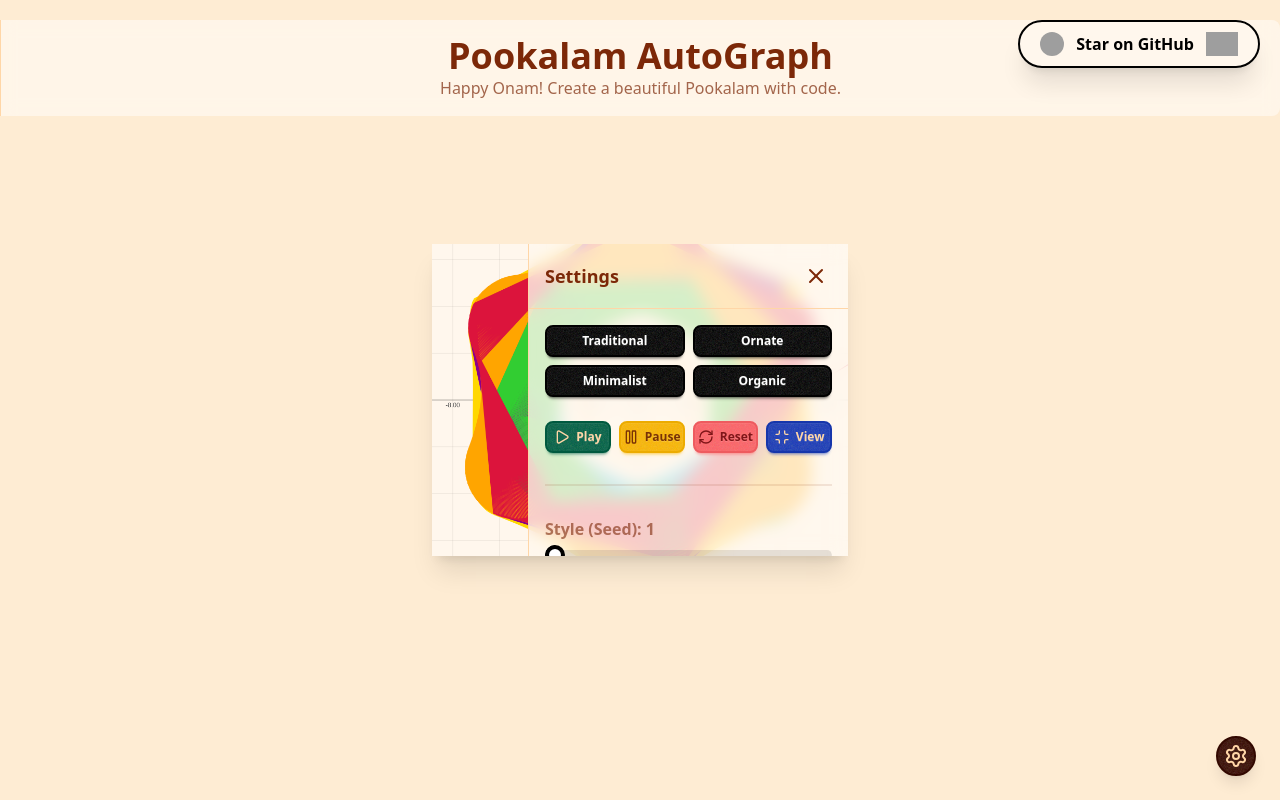
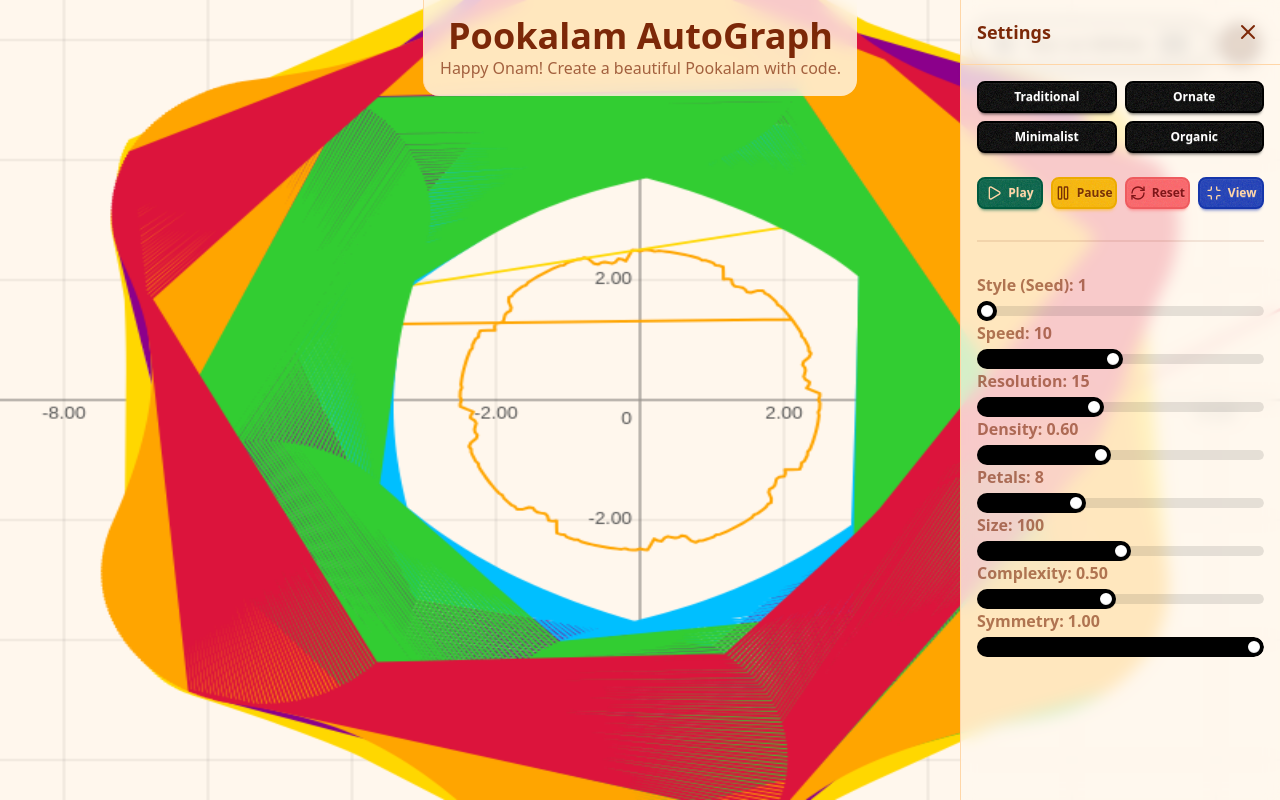
Before and after one commit to alpha-og/autograph, a React (Vite) app: page / in a window 1280 px wide. Built offline with nearby package versions, Linux system fonts and the light colour scheme; grey boxes are pictures that could not be loaded.

Commit message:
feat: page layout refinement

```diff
--- a/src/App.jsx
+++ b/src/App.jsx
@@ -161,12 +161,12 @@ export default function App() {
   };
 
   return (
-    <div className="min-h-screen bg-base-200 flex flex-col items-center justify-center p-4 relative font-sans">
+    <div className="w-screen h-screen bg-base-200 flex flex-col items-center justify-center relative font-sans overflow-hidden">
+      <div className="absolute top-5 right-5 flex justify-center items-center gap-2 z-10 w-max text-center ">
         <a
           href="https://github.com/alpha-og/autograph"
           target="_blank"
           rel="noreferrer"
-        className="fixed top-5 right-5 z-30"
         >
           <div className="flex items-center gap-3 px-5 py-2.5 rounded-full bg-base-100 border-2 border-primary shadow-xl hover:shadow-2xl hover:scale-105 transition-all duration-300 cursor-pointer">
             <img
@@ -190,13 +190,21 @@ export default function App() {
             />
           </div>
         </a>
-      <div className="absolute top-5 z-10 w-full text-center bg-base-100/80 backdrop-blur-sm border-l border-base-300 p-4 rounded-r-lg">
+        <button
+          onClick={() => setShowControls((prev) => !prev)}
+          className="btn btn-secondary btn-circle shadow-lg "
+          aria-label="Toggle Settings"
+        >
+          <Settings />
+        </button>
+      </div>
+      <div className="absolute top-0 z-10 w-max text-center bg-base-100/80 backdrop-blur-sm border-l border-base-300 p-4 rounded-br-2xl rounded-bl-2xl">
         <h1 className="text-4xl font-bold">Pookalam AutoGraph</h1>
         <p className="text-base-content/70">
           Happy Onam! Create a beautiful Pookalam with code.
         </p>
       </div>
-      <div className="w-1/3 h-full flex flex-row bg-base-100 shadow-xl overflow-hidden relative">
+      <div className="w-full h-full flex flex-row bg-base-100 shadow-xl overflow-hidden relative">
         <DrawingCanvas
           ref={canvasRef}
           equation={equation}
@@ -214,7 +222,7 @@ export default function App() {
 
         <div
           className={`
-      absolute top-0 right-0 h-full w-80 bg-base-100/80 backdrop-blur-sm border-l border-base-300
+      absolute top-0 right-0 z-40 h-full w-80 bg-base-100/80 backdrop-blur-sm border-l border-base-300
       transform transition-transform duration-300 ease-in-out
       ${showControls ? "translate-x-0" : "translate-x-full"}
     `}
@@ -238,13 +246,6 @@ export default function App() {
           />
         </div>
       </div>
-      <button
-        onClick={() => setShowControls((prev) => !prev)}
-        className="btn btn-secondary btn-circle fixed bottom-6 right-6 z-30 shadow-lg"
-        aria-label="Toggle Settings"
-      >
-        <Settings />
-      </button>
     </div>
   );
 }
--- a/src/components/DrawingCanvas.jsx
+++ b/src/components/DrawingCanvas.jsx
@@ -481,7 +481,7 @@ export const DrawingCanvas = forwardRef(
 
         const zoomFactor = 0.1;
         const delta = e.deltaY > 0 ? -zoomFactor : zoomFactor;
-        const newZoom = Math.min(Math.max(0.01, zoom + delta * zoom), 100);
+        const newZoom = Math.min(Math.max(0.0001, zoom + delta * zoom), 100);
         if (newZoom === zoom) return;
 
         const worldX = (mouseX - width / 2) / (scale * zoom) - offset.x;
--- a/src/index.css
+++ b/src/index.css
@@ -35,3 +35,10 @@
   --depth: 1;
   --noise: 1;
 }
+
+html,
+body {
+  overscroll-behavior: none;
+  height: 100%;
+  overflow: hidden;
+}
```
Lines whose indentation alone changed are shown as unchanged.
